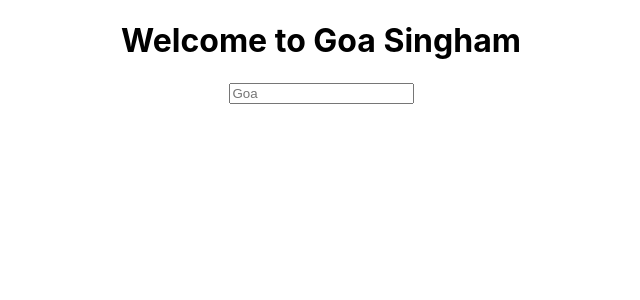
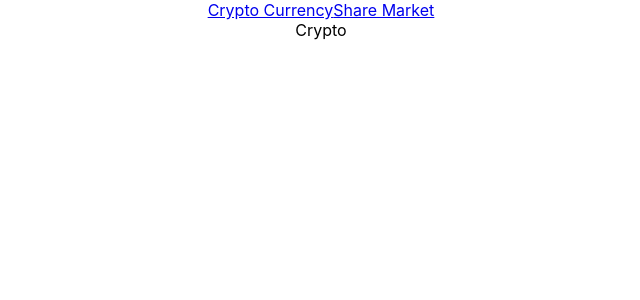
Before and after one commit to AnuragPawar-132/star_techies, a React (Create React App) app in the folder star-techies/: page / in a window 1280 px wide. Shown: the top 300 px of the page, without its empty margins (319-959 px from the left). Built offline with nearby package versions, Linux system fonts and the light colour scheme.

Commit message:
files structure is created

```diff
--- a/star-techies/src/App.js
+++ b/star-techies/src/App.js
@@ -1,11 +1,13 @@
-import logo from './logo.svg';
+
 import './App.css';
+import AllRoutes from './components/AllRoutes';
+import Navbar from './components/Navbar';
 
 function App() {
   return (
     <div className="App">
-      <h1>Welcome to Goa Singham</h1>
-      <input placeholder="Goa" />
+      <Navbar/>
+      <AllRoutes/>
     </div>
   );
 }
--- /dev/null
+++ b/star-techies/src/components/AllRoutes.jsx
@@ -0,0 +1,17 @@
+import React from 'react'
+import {Routes, Route} from "react-router-dom";
+import Crypto from '../pages/Crypto';
+import ShareMarket from '../pages/ShareMarket';
+
+const AllRoutes = () => {
+  return (
+    <div>
+        <Routes>
+            <Route path="/" element={<Crypto/>} />
+            <Route path="/sharemarket" element={<ShareMarket/>} />
+        </Routes>
+    </div>
+  )
+}
+
+export default AllRoutes
--- /dev/null
+++ b/star-techies/src/components/Navbar.jsx
@@ -0,0 +1,13 @@
+import React from 'react'
+import { Link } from 'react-router-dom'
+
+const Navbar = () => {
+  return (
+    <div>
+        <Link to="/" >Crypto Currency</Link>
+        <Link to="/sharemarket" >Share Market</Link>
+    </div>
+  )
+}
+
+export default Navbar
--- a/star-techies/src/index.js
+++ b/star-techies/src/index.js
@@ -3,12 +3,13 @@ import ReactDOM from 'react-dom/client';
 import './index.css';
 import App from './App';
 import reportWebVitals from './reportWebVitals';
+import { BrowserRouter } from 'react-router-dom';
 
 const root = ReactDOM.createRoot(document.getElementById('root'));
 root.render(
-  <React.StrictMode>
+ <BrowserRouter>
     <App />
-  </React.StrictMode>
+  </BrowserRouter>
 );
 
 // If you want to start measuring performance in your app, pass a function
--- /dev/null
+++ b/star-techies/src/pages/Crypto.jsx
@@ -0,0 +1,9 @@
+import React from 'react'
+
+const Crypto = () => {
+  return (
+    <div>Crypto</div>
+  )
+}
+
+export default Crypto
--- /dev/null
+++ b/star-techies/src/pages/ShareMarket.jsx
@@ -0,0 +1,9 @@
+import React from 'react'
+
+const ShareMarket = () => {
+  return (
+    <div>ShareMarket</div>
+  )
+}
+
+export default ShareMarket
```
Also changed, not shown: star-techies/src/redux/action.js (added), star-techies/src/redux/actionTypes.js (added), star-techies/src/redux/reducer.js (added), star-techies/src/redux/store.js (added).
